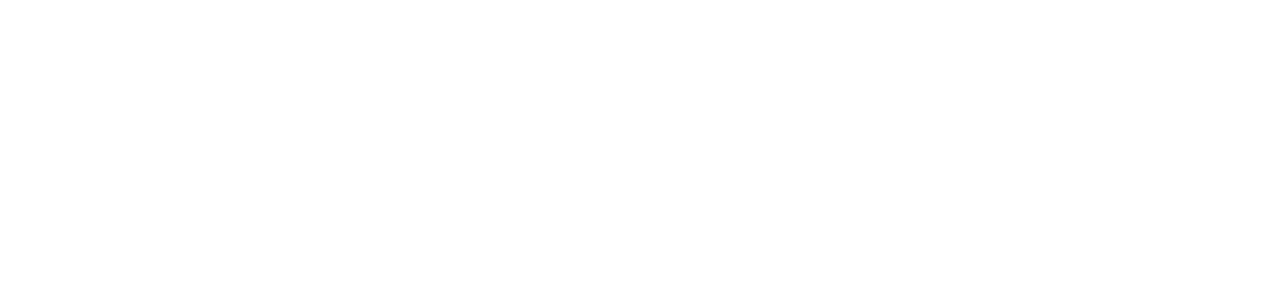
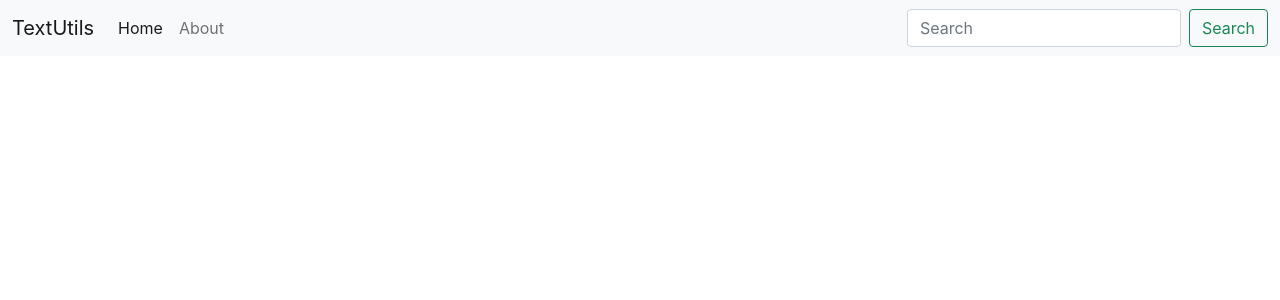
Before and after one commit to itsmeuk/textutils, a React (Create React App) app: page / in a window 1280 px wide. Shown: the top 300 px of the page. Built offline with nearby package versions, Linux system fonts and the light colour scheme.

Commit message:
Created Navbar

```diff
--- a/src/App.js
+++ b/src/App.js
@@ -1,10 +1,30 @@
-import logo from './logo.svg';
 import './App.css';
 
 function App() {
   return (
     <>
-
+      <nav className="navbar navbar-expand-lg navbar-light bg-light">
+        <div className="container-fluid">
+          <a className="navbar-brand" href="/">TextUtils</a>
+          <button className="navbar-toggler" type="button" data-bs-toggle="collapse" data-bs-target="#navbarSupportedContent" aria-controls="navbarSupportedContent" aria-expanded="false" aria-label="Toggle navigation">
+            <span className="navbar-toggler-icon"></span>
+          </button>
+          <div className="collapse navbar-collapse" id="navbarSupportedContent">
+            <ul className="navbar-nav me-auto mb-2 mb-lg-0">
+              <li className="nav-item">
+                <a className="nav-link active" aria-current="page" href="/">Home</a>
+              </li>
+              <li className="nav-item">
+                <a className="nav-link" href="/">About</a>
+              </li>
+            </ul>
+            <form className="d-flex">
+              <input className="form-control me-2" type="search" placeholder="Search" aria-label="Search" />
+              <button className="btn btn-outline-success" type="submit">Search</button>
+            </form>
+          </div>
+        </div>
+      </nav>
     </>
   );
 }
```
